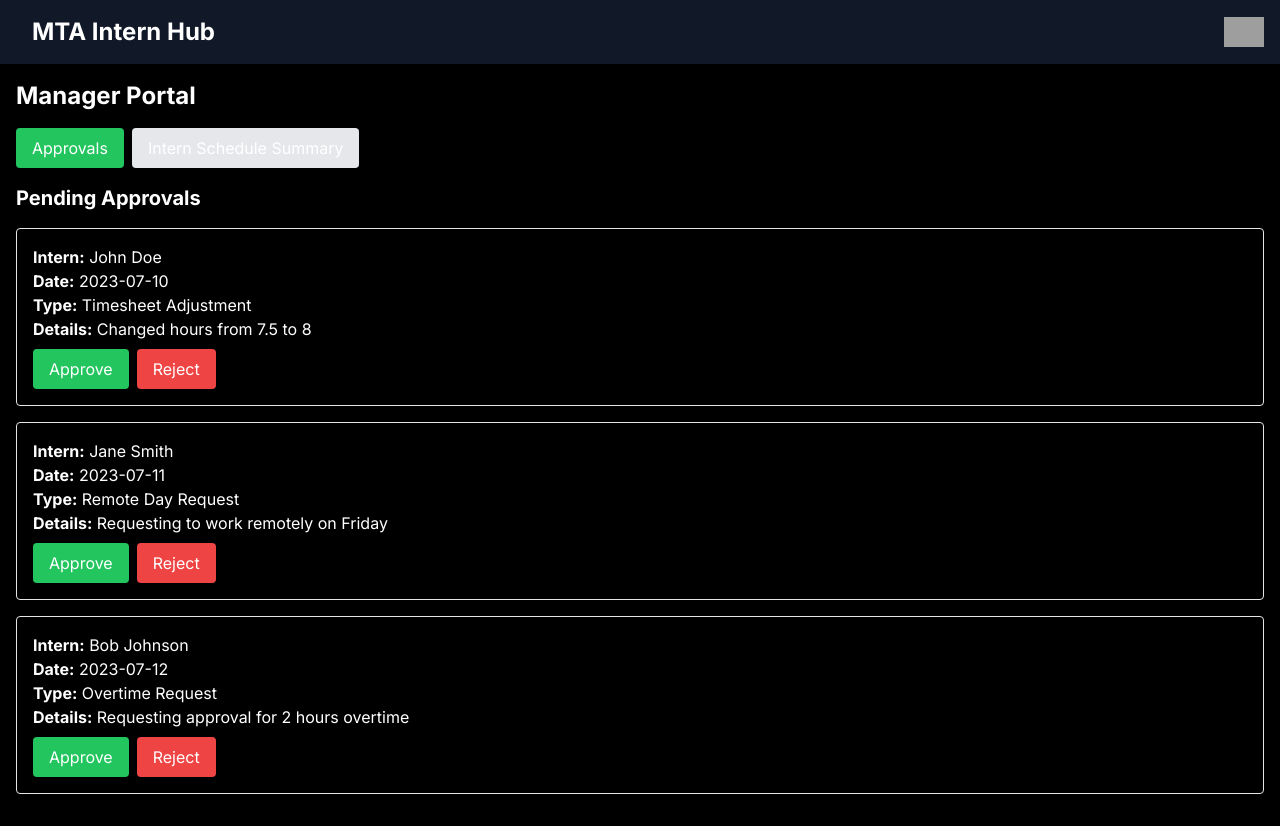
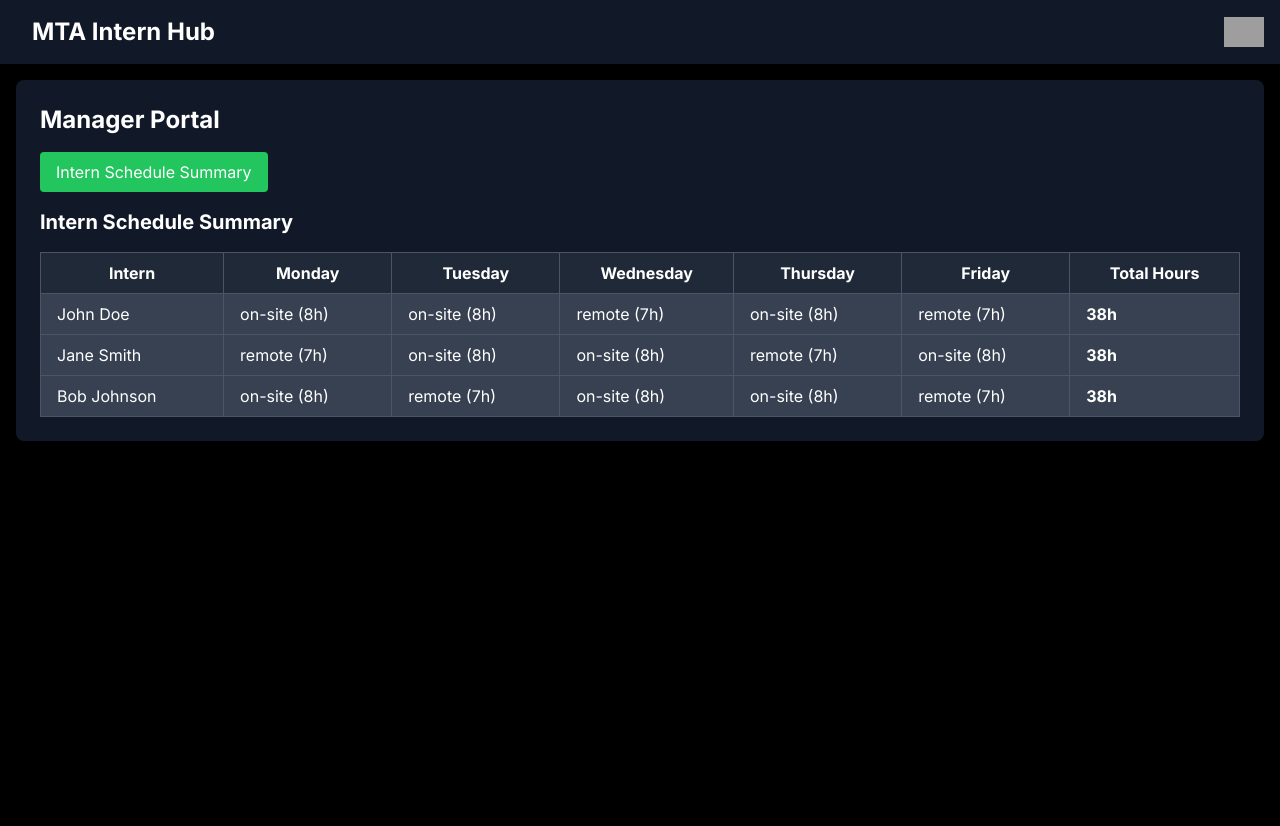
Before and after one commit to NabilHasan09/payroll-auto, a Next.js app in the folder payroll-management/: page /manager in a window 1280 px wide. After the commit the page ends 800 px from the top, so only its background shows below. Built offline with nearby package versions, Linux system fonts and the light colour scheme; grey boxes are pictures that could not be loaded.

Commit message:
remove approval of hours functionality, add UI changes

```diff
--- a/payroll-management/app/manager/page.tsx
+++ b/payroll-management/app/manager/page.tsx
@@ -1,22 +1,15 @@
 "use client"
 
 import { useState } from "react"
-import ApprovalWorkflow from "../components/ApprovalWorkFlow"
 import InternScheduleSummary from "../components/InternScheduleSummary"
 
 export default function ManagerPortal() {
-  const [activeTab, setActiveTab] = useState("approvals")
+  const [activeTab, setActiveTab] = useState("summary")
 
   return (
-    <div>
+    <div className="bg-gray-900 p-6 rounded-lg">
       <h2 className="text-2xl font-bold mb-4">Manager Portal</h2>
       <div className="mb-4">
-        <button
-          className={`mr-2 ${activeTab === "approvals" ? "bg-green-500 text-white" : "bg-gray-200"} px-4 py-2 rounded`}
-          onClick={() => setActiveTab("approvals")}
-        >
-          Approvals
-        </button>
         <button
           className={`${activeTab === "summary" ? "bg-green-500 text-white" : "bg-gray-200"} px-4 py-2 rounded`}
           onClick={() => setActiveTab("summary")}
@@ -24,7 +17,6 @@
           Intern Schedule Summary
         </button>
       </div>
-      {activeTab === "approvals" && <ApprovalWorkflow />}
       {activeTab === "summary" && <InternScheduleSummary />}
     </div>
   )
```
